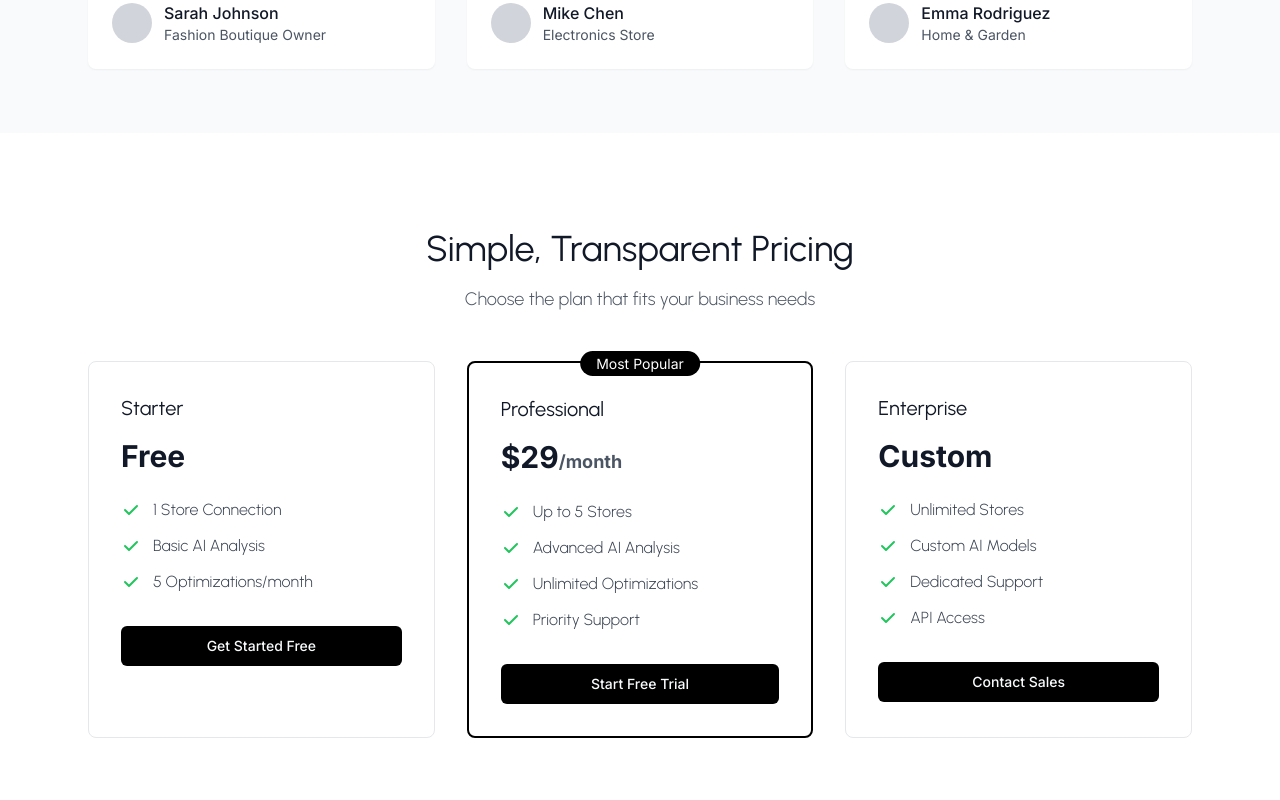
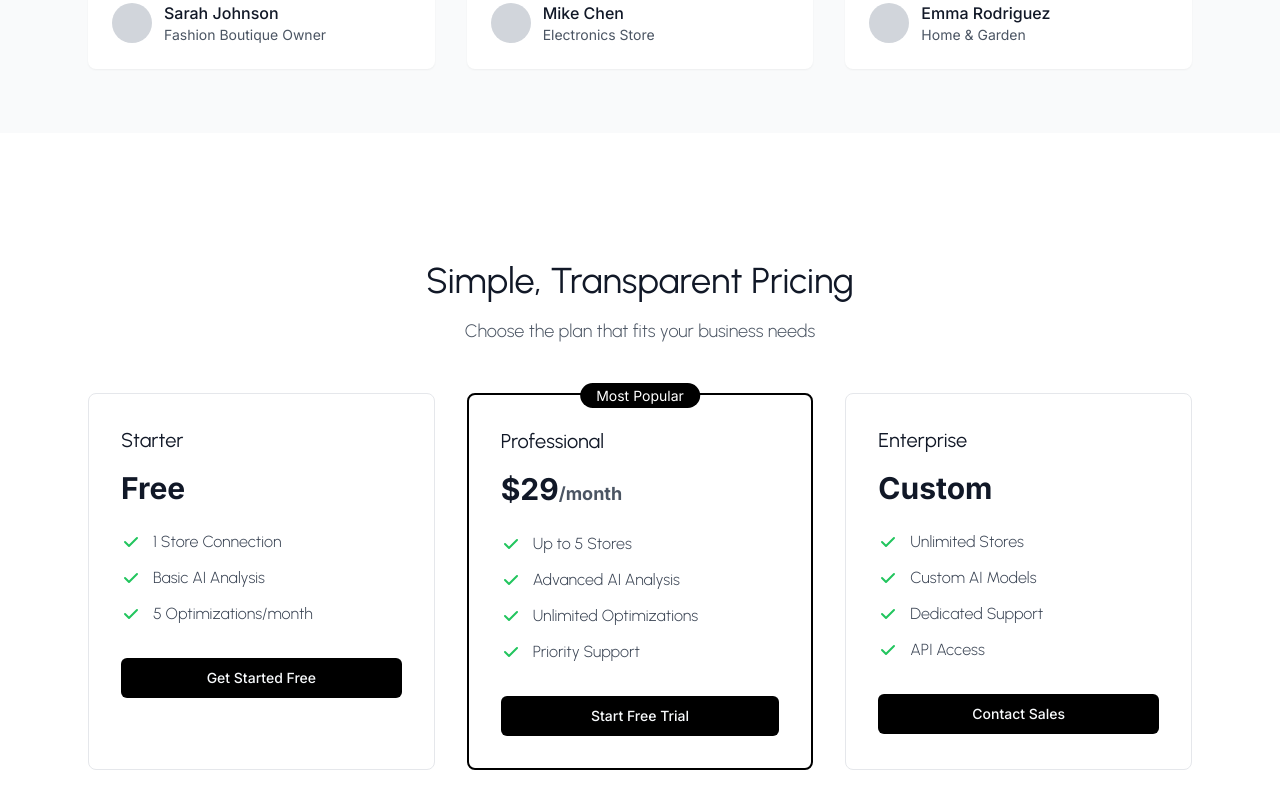
Before and after one commit to stevie1mat/Fixit-AI-Agent, a Next.js app: page / in a window 1280 px wide. Shown: the part 2120-2920 px from the top of the page. Built offline with nearby package versions, Linux system fonts and the light colour scheme; no server answers.

Commit message:
Add more padding to pricing section - increase from py-24 to py-32

```diff
--- a/src/app/page.tsx
+++ b/src/app/page.tsx
@@ -313,7 +313,7 @@ export default function Home() {
         </section>
 
         {/* Pricing Section */}
-        <section className="py-24">
+        <section className="py-32">
           <div className="max-w-6xl mx-auto px-6">
             <div className="text-center mb-12">
               <h2 className="text-3xl md:text-4xl font-urbanist font-normal text-gray-900 mb-4">
```
